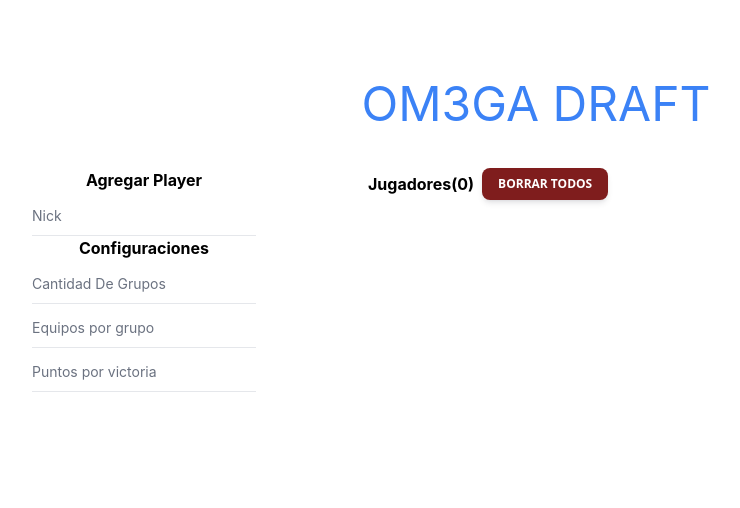
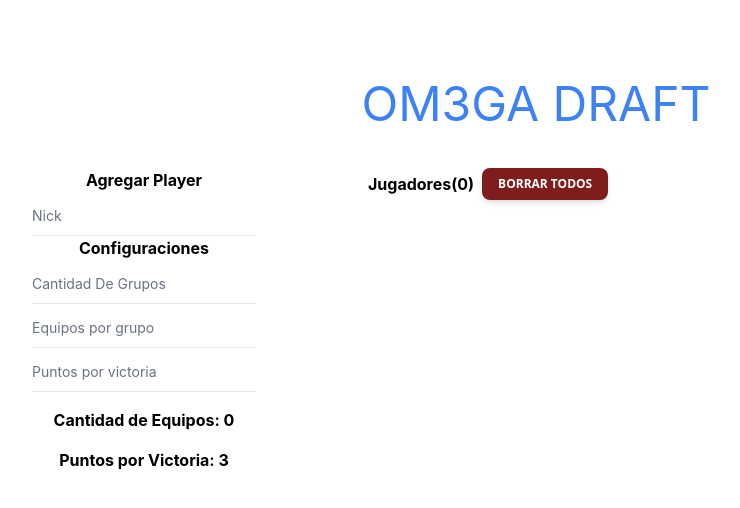
Before and after one commit to andreslanzi/draft-app, a React (Create React App) app: page / in a window 1280 px wide. Shown: the top 508 px of the page, without its empty margins (104-844 px from the left). Built offline with nearby package versions, Linux system fonts and the light colour scheme.

Commit message:
adding points per victory and teams quantity

```diff
--- a/src/Steps/Step1.tsx
+++ b/src/Steps/Step1.tsx
@@ -9,7 +9,10 @@ type props = {
 
 const Step1 = ({ activeStep, setActiveStep }: props) => {
 	const [textInput, setTextInput] = useState<string>("");
-	const { players, setPlayers, setGroupsQuantity, clearAll } = useStore();
+	const { players, setPlayers, setGroupsQuantity, clearAll, teamsQuantity, setTeamsQuantity, victoryPoints, setVictoryPoints } = useStore();
+
+
+
 
 	console.log({ players });
 
@@ -48,10 +51,13 @@ const Step1 = ({ activeStep, setActiveStep }: props) => {
 					<input
 						onChange={(e) =>
 							setGroupsQuantity(Number(e.currentTarget.value))
+
 						}
+
 						placeholder="Cantidad De Grupos"
 						className="peer h-full w-full border-b border-blue-gray-200 bg-transparent pt-4 pb-1.5 font-sans text-sm font-normal text-blue-gray-700 outline outline-0 transition-all placeholder-shown:border-blue-gray-200 focus:border-gray-500 focus:outline-0 disabled:border-0 disabled:bg-blue-gray-50 placeholder:opacity-0 focus:placeholder:opacity-100"
 					/>
+
 					<label className="after:content[''] pointer-events-none absolute left-0  -top-1.5 flex h-full w-full select-none !overflow-visible truncate text-[11px] font-normal leading-tight text-gray-500 transition-all after:absolute after:-bottom-1.5 after:block after:w-full after:scale-x-0 after:border-b-2 after:border-gray-500 after:transition-transform after:duration-300 peer-placeholder-shown:text-sm peer-placeholder-shown:leading-[4.25] peer-placeholder-shown:text-blue-gray-500 peer-focus:text-[11px] peer-focus:leading-tight peer-focus:text-gray-900 peer-focus:after:scale-x-100 peer-focus:after:border-gray-900 peer-disabled:text-transparent peer-disabled:peer-placeholder-shown:text-blue-gray-500">
 						Cantidad De Grupos
 					</label>
@@ -59,12 +65,16 @@ const Step1 = ({ activeStep, setActiveStep }: props) => {
 				<div className="relative h-11 w-full min-w-[200px]">
 					<input
 						onChange={
-							(e) => {}
+							(e) => setTeamsQuantity(Number(e.currentTarget.value))
 							// hacer para teamsQuantity
+
 						}
 						placeholder="Equipos por grupo"
+						type="number"
+						min={0}
 						className="peer h-full w-full border-b border-blue-gray-200 bg-transparent pt-4 pb-1.5 font-sans text-sm font-normal text-blue-gray-700 outline outline-0 transition-all placeholder-shown:border-blue-gray-200 focus:border-gray-500 focus:outline-0 disabled:border-0 disabled:bg-blue-gray-50 placeholder:opacity-0 focus:placeholder:opacity-100"
 					/>
+
 					<label className="after:content[''] pointer-events-none absolute left-0  -top-1.5 flex h-full w-full select-none !overflow-visible truncate text-[11px] font-normal leading-tight text-gray-500 transition-all after:absolute after:-bottom-1.5 after:block after:w-full after:scale-x-0 after:border-b-2 after:border-gray-500 after:transition-transform after:duration-300 peer-placeholder-shown:text-sm peer-placeholder-shown:leading-[4.25] peer-placeholder-shown:text-blue-gray-500 peer-focus:text-[11px] peer-focus:leading-tight peer-focus:text-gray-900 peer-focus:after:scale-x-100 peer-focus:after:border-gray-900 peer-disabled:text-transparent peer-disabled:peer-placeholder-shown:text-blue-gray-500">
 						Equipos por grupo
 					</label>
@@ -72,16 +82,24 @@ const Step1 = ({ activeStep, setActiveStep }: props) => {
 				<div className="relative h-11 w-full min-w-[200px]">
 					<input
 						onChange={
-							(e) => {}
+							(e) => setVictoryPoints(Number(e.currentTarget.value))
 							// hacer para victoryPoints
 						}
 						placeholder="Puntos por victoria"
 						className="peer h-full w-full border-b border-blue-gray-200 bg-transparent pt-4 pb-1.5 font-sans text-sm font-normal text-blue-gray-700 outline outline-0 transition-all placeholder-shown:border-blue-gray-200 focus:border-gray-500 focus:outline-0 disabled:border-0 disabled:bg-blue-gray-50 placeholder:opacity-0 focus:placeholder:opacity-100"
+						type="number"
+						min={0}
+
 					/>
-					<label className="after:content[''] pointer-events-none absolute left-0  -top-1.5 flex h-full w-full select-none !overflow-visible truncate text-[11px] font-normal leading-tight text-gray-500 transition-all after:absolute after:-bottom-1.5 after:block after:w-full after:scale-x-0 after:border-b-2 after:border-gray-500 after:transition-transform after:duration-300 peer-placeholder-shown:text-sm peer-placeholder-shown:leading-[4.25] peer-placeholder-shown:text-blue-gray-500 peer-focus:text-[11px] peer-focus:leading-tight peer-focus:text-gray-900 peer-focus:after:scale-x-100 peer-focus:after:border-gray-900 peer-disabled:text-transparent peer-disabled:peer-placeholder-shown:text-blue-gray-500">
+
+					<label  className="after:content[''] pointer-events-none absolute left-0  -top-1.5 flex h-full w-full select-none !overflow-visible truncate text-[11px] font-normal leading-tight text-gray-500 transition-all after:absolute after:-bottom-1.5 after:block after:w-full after:scale-x-0 after:border-b-2 after:border-gray-500 after:transition-transform after:duration-300 peer-placeholder-shown:text-sm peer-placeholder-shown:leading-[4.25] peer-placeholder-shown:text-blue-gray-500 peer-focus:text-[11px] peer-focus:leading-tight peer-focus:text-gray-900 peer-focus:after:scale-x-100 peer-focus:after:border-gray-900 peer-disabled:text-transparent peer-disabled:peer-placeholder-shown:text-blue-gray-500">
 						Puntos por victoria
 					</label>
+
 				</div>
+				<p className="font-bold text-center mt-4">  Cantidad de Equipos: { teamsQuantity } </p>
+				<p className="font-bold text-center mt-4">  Puntos por Victoria: { victoryPoints } </p>
+
 			</div>
 
 			<div className="flex flex-col w-[60%] flex-wrap max-h-[60%]">
--- a/src/store/store.tsx
+++ b/src/store/store.tsx
@@ -21,6 +21,10 @@ type StoreContextProps = {
 	groupsQuantity: number;
 	setTeams: React.Dispatch<React.SetStateAction<Team[]>>;
 	clearAll: () => void;
+	setTeamsQuantity: React.Dispatch<React.SetStateAction<number>>;
+	teamsQuantity: number;
+	setVictoryPoints: React.Dispatch<React.SetStateAction<number>>;
+	victoryPoints: number;
 };
 
 const StoreContext = createContext({} as StoreContextProps);
@@ -33,6 +37,8 @@ export const StoreProvider = ({ children }: StoreProps) => {
 	const [players, setPlayers] = useLocalStorage<Player[]>("players", []);
 	const [teams, setTeams] = useLocalStorage<Team[]>("teams", []);
 	const [groupsQuantity, setGroupsQuantity] = useState<number>(0);
+	const [teamsQuantity, setTeamsQuantity] = useState<number>(0);
+	const [victoryPoints, setVictoryPoints] = useState<number>(3);
 
 	const getPlayersQuantity = () => players.length;
 
@@ -58,6 +64,11 @@ export const StoreProvider = ({ children }: StoreProps) => {
 				setTeams,
 				groupsQuantity,
 				setGroupsQuantity,
+				teamsQuantity,
+				setTeamsQuantity,
+				victoryPoints,
+				setVictoryPoints
+
 			}}
 		>
 			{children}
```
